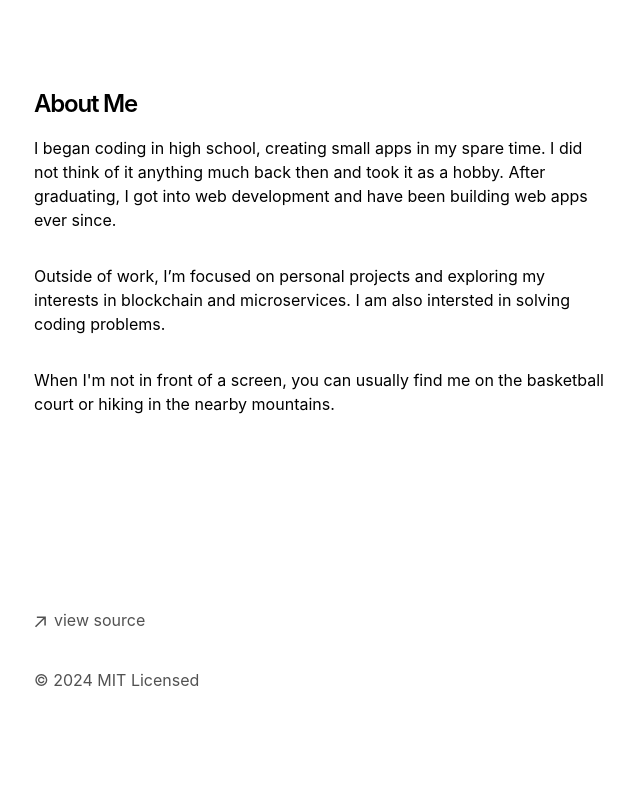
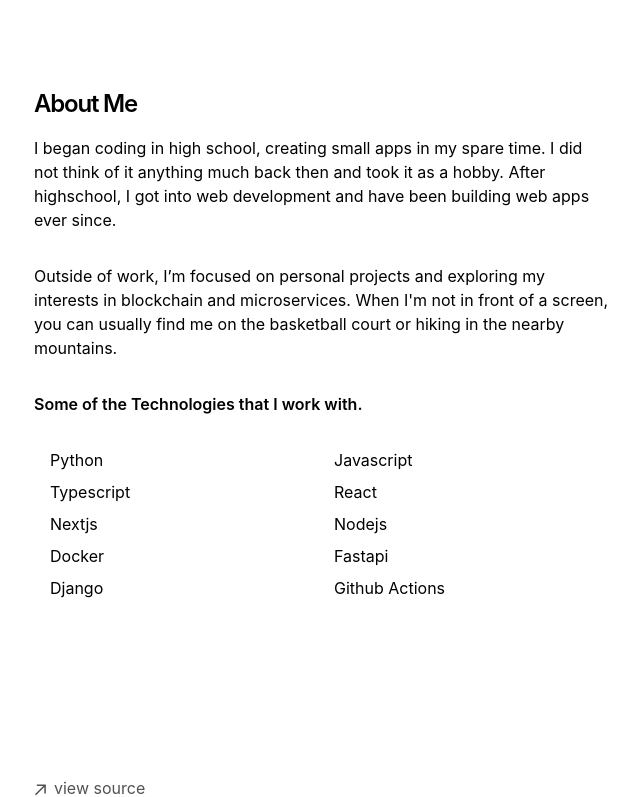
Before and after one commit to JosephRana11/v1, a Next.js app: page / in a window 1280 px wide. Shown: the part 744-1541 px from the top of the page, without its empty margins (318-958 px from the left). Before the commit the page ends 1500 px from the top, so only its background shows below. Built offline with nearby package versions, Linux system fonts and the light colour scheme.

Commit message:
chore: add technologies list

```diff
--- a/app/about.tsx
+++ b/app/about.tsx
@@ -6,14 +6,16 @@ export default function About(){
   <h1 className="custom-subheading">About Me</h1>
   <p className="mb-4">
     I began coding in high school, creating small apps in my spare time. I did not think of it anything much back then and took it as a hobby.
-     After graduating, I got into web development and have been building web apps ever since.
+     After highschool, I got into web development and have been building web apps ever since.
   </p>
   <p className="mb-4">
-    Outside of work, I’m focused on personal projects and exploring my interests in blockchain and microservices. I am also intersted in solving coding problems.
-  </p>
-  <p className="mb-4">
+    Outside of work, I’m focused on personal projects and exploring my interests in blockchain and microservices.
     When I'm not in front of a screen, you can usually find me on the basketball court or hiking in the nearby mountains.
   </p>
+  <p className="mb-4 font-semibold">
+    Some of the Technologies that I work with.
+  </p>
+  <TechnologiesList/>
   {/* <div className="flex justify-center">
       <ProfileImage/>
   </div> */}
@@ -31,3 +33,14 @@ const ProfileImage = () => {
 
     )
 }
+
+const technolgies = ["Python","Javascript","Typescript","React","Nextjs","Nodejs","Docker","Fastapi","Django" , "Github Actions"]
+
+const TechnologiesList = () => {
+    return (
+        <ul className="grid grid-cols-2 gap-2 ml-4">
+            {technolgies.map((item) => <li key={item}>{item}</li>)}
+        </ul>
+    )
+
+}
```
